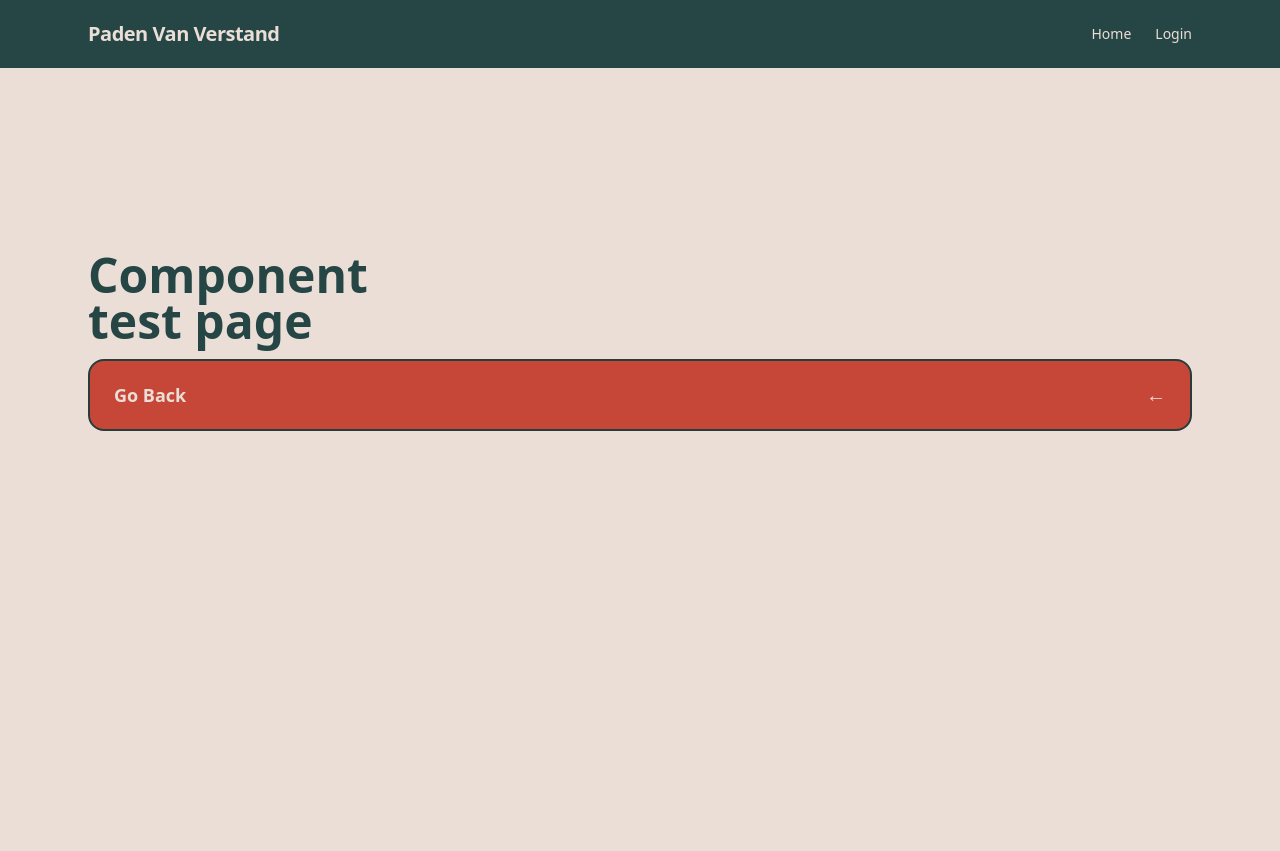
After one commit to 1z-dev/Enquete-WebApp, a Laravel app: page /test in a window 1280 px wide. The commit adds this page. Run offline with Laravel 12, Linux system fonts and the light colour scheme.

Commit message:
button component

```diff
--- /dev/null
+++ b/albertheijn/resources/views/components/button.blade.php
@@ -0,0 +1,12 @@
+<a
+    href="{{ $href ?? '#' }}"
+    class="flex w-full items-center justify-between rounded-2xl {{ $bg ?? '' }} border-2 {{ $border ?? '' }} px-6 py-5 text-lg font-bold {{ $text ?? 'text-[#EADED6]' }} transition hover:bg-[#283d3b] hover:text-[#EADED6] active:scale-[0.98]"
+>
+    <span>{{ $slot }}</span>
+    <span class="text-xl">{{ $icon ?? '' }}</span>
+</a>
+
+{{-- Usage example:
+    <x-button icon="←" href="/" bg="bg-[#C64738]" text="text-[#EADED6]" border="border-[#283d3b]">
+        Go Back
+    </x-button> --}}
--- a/albertheijn/resources/views/index.php
+++ b/albertheijn/resources/views/index.blade.php
@@ -3,7 +3,7 @@
         <section class="flex flex-col justify-center py-30">
             <div class="mb-10">
 
-                <h1 class="max-w-sm text-5xl font-bold leading-[0.95] text-[#264646]">
+                <h1 class="max-w-sm mb-4 text-5xl font-bold leading-[0.95] text-[#264646]">
                     Paden Van Verstand
                 </h1>
 
@@ -11,10 +11,10 @@
 
             <div class="space-y-4">
                 <a
-                    href="/start"
+                    href="/test"
                     class="flex w-full items-center justify-between rounded-2xl bg-[#C64738] px-6 py-5 text-lg font-bold text-[#EADED6] shadow-lg transition hover:bg-[#7C3028] active:scale-[0.98]"
                 >
-                    <span>Start exploring</span>
+                    <span>Start</span>
                     <span class="text-2xl">→</span>
                 </a>
 
--- /dev/null
+++ b/albertheijn/resources/views/test.blade.php
@@ -0,0 +1,14 @@
+<x-layout>
+    <div class="flex min-h-[calc(100vh-145px)] flex-col">
+        <section class="flex flex-col justify-center py-30">
+            <div class="mb-10">
+                <h1 class="max-w-sm mb-4 text-5xl font-bold leading-[0.95] text-[#264646]">
+                    Component test page
+                </h1>
+                <x-button icon="←" href="/" bg="bg-[#C64738]" text="text-[#EADED6]" border="border-[#283d3b]">
+                    Go Back
+                </x-button>
+            </div>
+        </section>
+    </div>
+</x-layout>
--- a/albertheijn/routes/web.php
+++ b/albertheijn/routes/web.php
@@ -3,5 +3,8 @@
 use Illuminate\Support\Facades\Route;
 
 Route::get('/', function () {
-    return view('welcome');
+    return view('index');
 });
+Route::get('/test', function () {
+    return view('test');
+});
```
